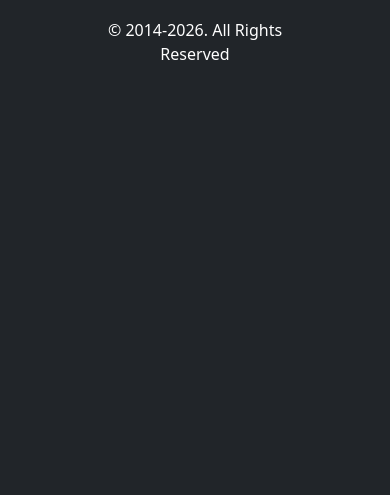
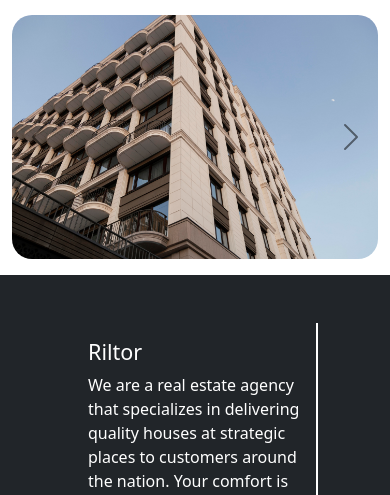
Before and after one commit to LilRex22/Django-Real-Estate-website, a Django app: page /house_detail/1/ in a window 390 px wide. Shown: the part 1000-1495 px from the top of the page. Before the commit the page ends 1060 px from the top, so only its background shows below. Run offline with Django 5.2, Linux system fonts and the light colour scheme; data comes from the database, SQL or seed files in the repository; some libraries are stand-ins or nearby versions.

Commit message:
added a carousel for the room images

```diff
--- a/templates/details.html
+++ b/templates/details.html
@@ -2,10 +2,48 @@
 
 
 {% block content %}
-    <div class="container">
+    <div class="container my-3">
         <div class="container mt-5">
             <h1 class="fw-bold">{{house.Title}}</h1>
             <p class="fs-4"><i class="bi bi-geo-alt-fill me-1"></i>{{house.Location}}</p>
+            <hr class="w-50" style="height: 5px; color: grey; background-color: grey; border-radius: 0 10px 10px 0 ;">
+        </div>
+
+        <div class="row justify-content-center">
+            <div class="col-lg-8 col-12">
+                <img class="img-fluid" src="{{house.image.url}}" alt="house img" style="width: 100%; border-radius: 20px; height: 48rem; object-fit: cover;">
+            </div>
+            <div class="col-12 col-lg-4">
+
+                <!-- rooms carousel that will display on small screens -->
+                <div id="carouselExampleFade" class="carousel slide carousel-fade d-lg-none mt-3">
+                    <div class="carousel-inner">
+                        <div class="carousel-item active">
+                        <img src="{{house.sitting_room.url}}" class="d-block w-100" alt="..." style="border-radius: 20px;">
+                        </div>
+                        <div class="carousel-item">
+                        <img src="{{house.kitchen.url}}" class="d-block w-100" alt="..." style="border-radius: 20px;">
+                        </div>
+                        <div class="carousel-item">
+                        <img src="{{house.bathroom.url}}" class="d-block w-100" alt="..." style="border-radius: 20px;">
+                        </div>
+                    </div>
+                    <button class="carousel-control-prev" type="button" data-bs-target="#carouselExampleFade" data-bs-slide="prev">
+                        <span class="carousel-control-prev-icon" aria-hidden="true"></span>
+                        <span class="visually-hidden">Previous</span>
+                    </button>
+                    <button class="carousel-control-next" type="button" data-bs-target="#carouselExampleFade" data-bs-slide="next">
+                        <span class="carousel-control-next-icon" aria-hidden="true"></span>
+                        <span class="visually-hidden">Next</span>
+                    </button>
+                </div>
+
+                <div class="container p-0 d-none d-lg-block">
+                    <img class="img-fluid" src="{{house.sitting_room.url}}" alt="sitting room" style="width: 100%; object-fit: cover; height: 250px; border-radius: 20px;">
+                    <img class="img-fluid my-2" src="{{house.kitchen.url}}" alt="kitchen" style="width: 100%; object-fit: cover; height: 250px; border-radius: 20px;">
+                    <img class="img-fluid" src="{{house.bathroom.url}}" alt="bathroom room" style="width: 100%; object-fit: cover; height: 250px; border-radius: 20px;">
+                </div>
+            </div>
         </div>
     </div>
 {% endblock %}
--- a/templates/explore_properties.html
+++ b/templates/explore_properties.html
@@ -102,7 +102,7 @@
                             </div>
                             <div class="ps-0 mt-2 d-flex justify-content-between align-items-center">
                                 <h4 class="fw-bold" style="font-size: 18px;">&#8358 {{house.Price|intcomma}}</h4>
-                                <a href="" class="btn btn-success">View details <i class="bi bi-arrow-right" style="gap: 2px;"></i></a>
+                                <a href="{% url 'detail' house.id %}" class="btn btn-success">View details <i class="bi bi-arrow-right" style="gap: 2px;"></i></a>
                             </div>
                         </div>
                     </div>
```
